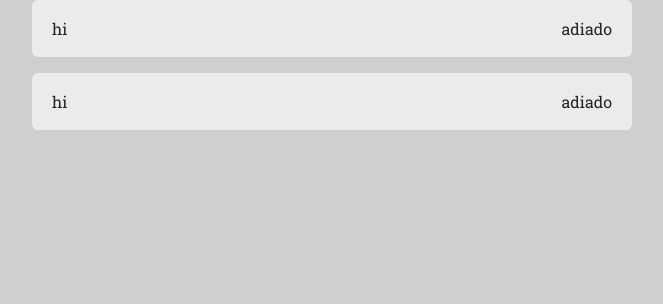
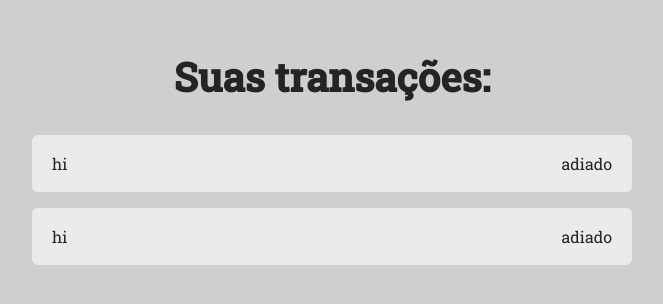
Before and after one commit to tales-garcia/styled-components-sample, a React (Create React App) app: page / in a window 1280 px wide. Shown: the top 304 px of the page, without its empty margins (308-971 px from the left). Built offline with nearby package versions, Linux system fonts and the light colour scheme.

Commit message:
feat(styles): add styles to transactions page

```diff
--- a/src/pages/Transactions/index.tsx
+++ b/src/pages/Transactions/index.tsx
@@ -1,5 +1,6 @@
 import React from 'react';
 import List from '../../components/List';
+import { Container } from './styles';
 
 const transactions = [
     {},
@@ -8,7 +9,10 @@ const transactions = [
 
 const Transactions: React.FC = () => {
     return (
-        <List transactions={transactions} />
+        <Container>
+            <h1>Suas transações:</h1>
+            <List transactions={transactions} />
+        </Container>
     );
 }
 
--- /dev/null
+++ b/src/pages/Transactions/styles.ts
@@ -0,0 +1,19 @@
+import styled from 'styled-components';
+
+export const Container = styled.div`
+    width: 100vw;
+    height: 100vh;
+
+    padding-top: 50px;
+
+    display: flex;
+    flex-direction: column;
+
+    align-items: center;
+
+    h1 {
+        margin-bottom: 32px;
+        font-weight: 600;
+        font-size: 40px;
+    }
+`;
```
